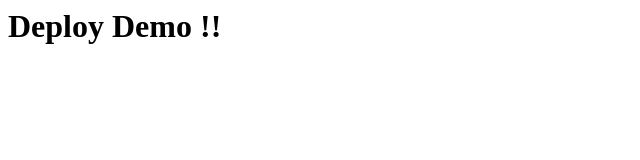
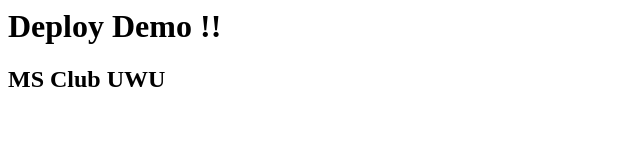
Before and after one commit to MS-Club-of-UWU/deployment-testing-demo, a plain HTML site: page index.html in a window 1280 px wide. Shown: the whole page, without its empty margins (0-640 px from the left). Drawn offline with Linux system fonts and the light colour scheme.

Commit message:
Update index.html

```diff
--- a/index.html
+++ b/index.html
@@ -4,6 +4,7 @@
 </head>
 <body>
     <h1>Deploy Demo !!</h1>
+    <h2>MS Club UWU</h2>
 </body>
 
 </html>
```
